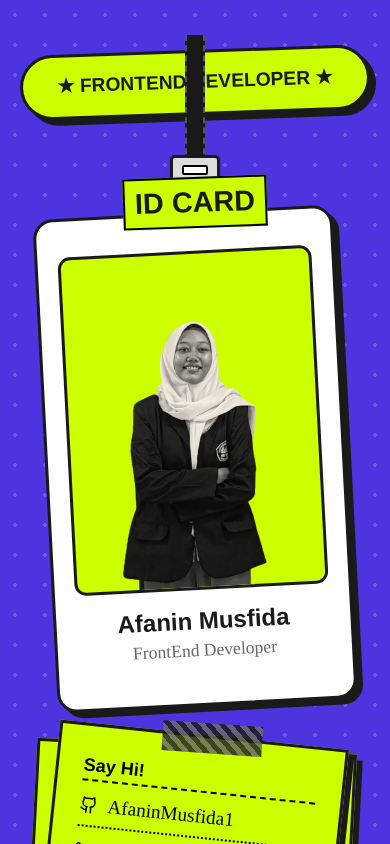
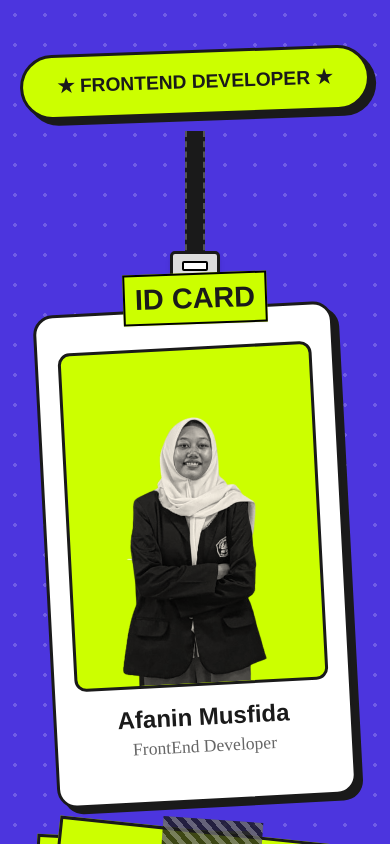
Before and after one commit to afaninMusfida1/portofolio, a React (Vite) app: page / in a window 390 px wide. Shown: the top 844 px of the page. Built offline with nearby package versions, Linux system fonts and the light colour scheme.

Commit message:
ref: id card

```diff
--- a/src/App.jsx
+++ b/src/App.jsx
@@ -177,7 +177,7 @@ const App = () => {
       <div className="grid grid-cols-1 md:grid-cols-[1fr_2fr] gap-10 mb-[60px] items-start">
 
         {/* ID Card Wrapper */}
-        <div className="relative z-10 md:mx-0 mx-auto max-w-[300px] md:max-w-none">
+        <div className="relative z-10 md:mx-0 mx-auto max-w-[300px] md:max-w-none mt-24 md:mt-0">
 
           <motion.div
             className="relative z-20 flex flex-col items-center cursor-grab active:cursor-grabbing"
```
